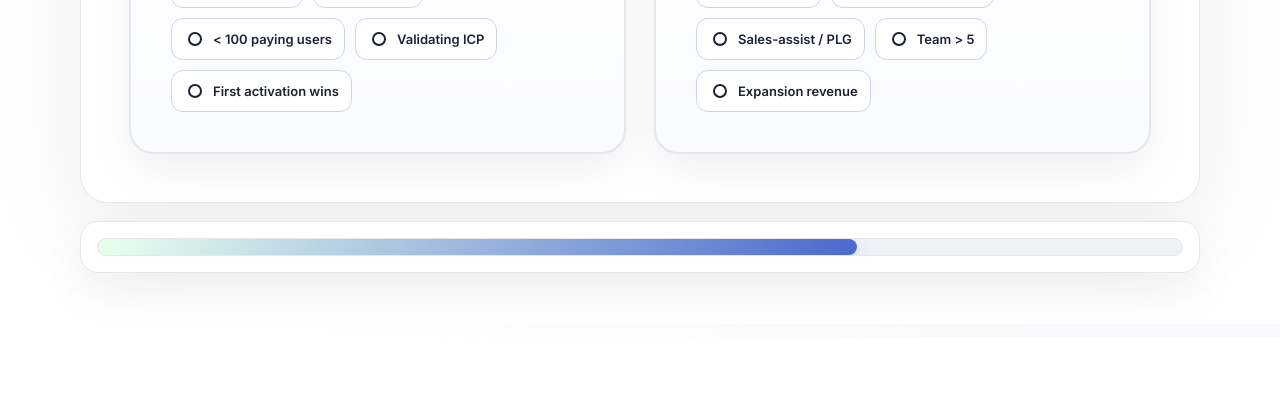
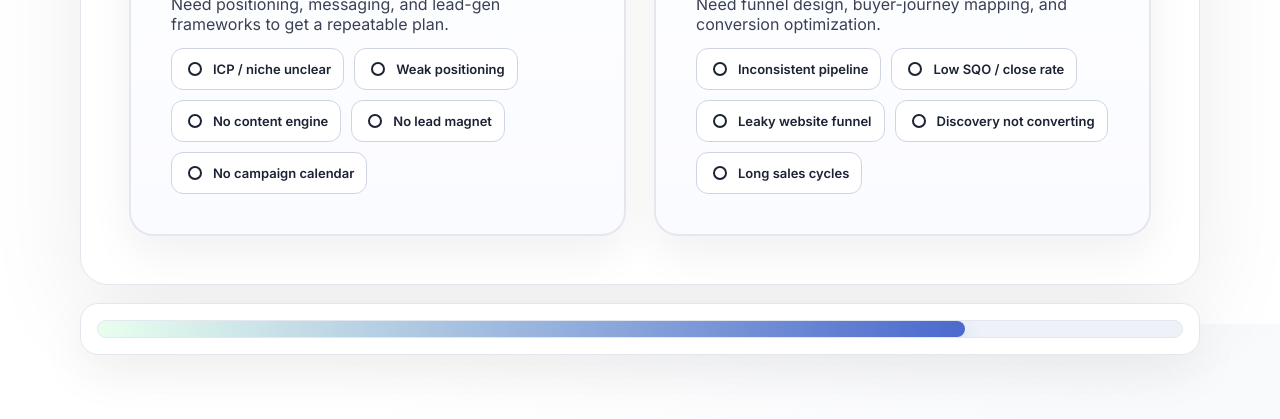
Before and after one commit to alundsvagen/Alexandra, a plain HTML site: page consultant.html in a window 1280 px wide. Shown: the part 476-895 px from the top of the page. Before the commit the page ends 813 px from the top, so only its background shows below. Drawn offline with nearby package versions, Linux system fonts and the light colour scheme.

Commit message:
Update consultant.html

```diff
--- a/consultant.html
+++ b/consultant.html
@@ -3,7 +3,7 @@
 <head>
 <meta charset="utf-8" />
 <meta name="viewport" content="width=device-width, initial-scale=1" />
-<title>What’s your biggest growth challenge right now?</title>
+<title>Step 3B — Consulting / Service Branch</title>
 
 <!-- Inline favicon (single-file) -->
 <link rel="icon" type="image/svg+xml"
@@ -22,7 +22,7 @@
     --line-2:#cfd4e3;
     --blue:#4B6ACD;
     --blue-2:#6f86ff;
-    --pct:70; /* we’re deeper in the journey */
+    --pct:80; /* a bit further along in the journey */
   }
   *{box-sizing:border-box}
   html,body{height:100%}
@@ -112,7 +112,7 @@
   }
   .desc{ color:var(--muted); font-size:clamp(14px,2vw,16px); margin:0 0 14px }
 
-  /* Small self-identifying chips */
+  /* Self-identifying chips (optional selects) */
   .chips{
     display:flex; flex-wrap:wrap; gap:10px; margin-top:6px;
   }
@@ -130,7 +130,7 @@
   .progress-wrap{
     width:min(100%, 1120px);
     margin-top:18px;
-    border:1px solid var(--line);
+    border:1.5px solid var(--line);
     background:#fff;
     border-radius:18px;
     padding:16px;
@@ -150,53 +150,48 @@
 <body>
   <main class="wrap">
     <section class="panel" aria-labelledby="q">
-      <h1 id="q">Where are you in your growth journey?</h1>
-      <p class="lead">Pick the track that fits your SaaS right now. We’ll tailor the playbooks from here.</p>
+      <h1 id="q">What’s your biggest growth challenge right now?</h1>
+      <p class="lead">Choose the option that best matches your consulting/service business. We’ll route you to the most relevant playbooks.</p>
 
       <div class="grid">
-        <!-- Early Traction -->
-        <a class="choice" href="https://google.com" aria-label="Early Traction">
+        <!-- No marketing strategy -->
+        <a class="choice" href="https://google.com" aria-label="We don’t have a marketing strategy">
           <div class="head">
-            <div class="title">Early Traction</div>
-            <span class="badge">Foundations</span>
+            <div class="title">We don’t have a marketing strategy</div>
+            <span class="badge">Positioning + Strategy</span>
           </div>
-          <p class="desc">Proving value, finding PMF, and getting the first reliable growth loops working.</p>
+          <p class="desc">Need positioning, messaging, and lead-gen frameworks to get a repeatable plan.</p>
 
-          <!-- light ways to self-identify -->
-          <div class="chips" aria-label="Early traction indicators">
-            <label class="chip"><input type="checkbox" /> 0–$10k MRR</label>
-            <label class="chip"><input type="checkbox" /> Pre-PMF</label>
-            <label class="chip"><input type="checkbox" /> &lt; 100 paying users</label>
-            <label class="chip"><input type="checkbox" /> Validating ICP</label>
-            <label class="chip"><input type="checkbox" /> First activation wins</label>
+          <div class="chips" aria-label="Strategy indicators">
+            <label class="chip"><input type="checkbox" /> ICP / niche unclear</label>
+            <label class="chip"><input type="checkbox" /> Weak positioning</label>
+            <label class="chip"><input type="checkbox" /> No content engine</label>
+            <label class="chip"><input type="checkbox" /> No lead magnet</label>
+            <label class="chip"><input type="checkbox" /> No campaign calendar</label>
           </div>
-
-          <span class="accent" aria-hidden="true"></span>
         </a>
 
-        <!-- Scaling Up -->
-        <a class="choice" href="https://google.com" aria-label="Scaling Up">
+        <!-- Need more consistent qualified leads -->
+        <a class="choice" href="https://google.com" aria-label="We need more consistent qualified leads">
           <div class="head">
-            <div class="title">Scaling Up</div>
-            <span class="badge">Acceleration</span>
+            <div class="title">We need more consistent qualified leads</div>
+            <span class="badge">Funnel + Conversion</span>
           </div>
-          <p class="desc">Tuning activation, retention, and monetization to grow faster with confidence.</p>
+          <p class="desc">Need funnel design, buyer-journey mapping, and conversion optimization.</p>
 
-          <div class="chips" aria-label="Scaling indicators">
-            <label class="chip"><input type="checkbox" /> $10k+ MRR</label>
-            <label class="chip"><input type="checkbox" /> Activation &amp; Aha!</label>
-            <label class="chip"><input type="checkbox" /> Sales-assist / PLG</label>
-            <label class="chip"><input type="checkbox" /> Team &gt; 5</label>
-            <label class="chip"><input type="checkbox" /> Expansion revenue</label>
+          <div class="chips" aria-label="Leads indicators">
+            <label class="chip"><input type="checkbox" /> Inconsistent pipeline</label>
+            <label class="chip"><input type="checkbox" /> Low SQO / close rate</label>
+            <label class="chip"><input type="checkbox" /> Leaky website funnel</label>
+            <label class="chip"><input type="checkbox" /> Discovery not converting</label>
+            <label class="chip"><input type="checkbox" /> Long sales cycles</label>
           </div>
-
-          <span class="accent" aria-hidden="true"></span>
         </a>
       </div>
     </section>
 
     <!-- Progress (visual only; green→blue gradient, no text/knob) -->
-    <div class="progress-wrap" role="progressbar" aria-valuemin="0" aria-valuemax="100" aria-valuenow="70">
+    <div class="progress-wrap" role="progressbar" aria-valuemin="0" aria-valuemax="100" aria-valuenow="80">
       <div class="track"><div class="bar"></div></div>
     </div>
   </main>
```
